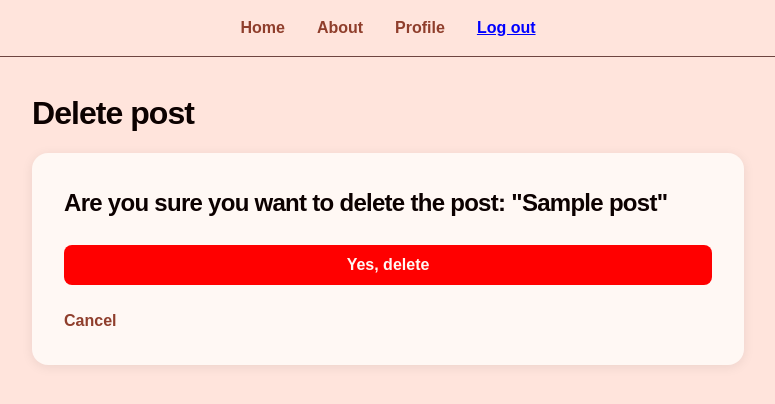
After one commit to valentin-mourtialon/learning_lab_django_blog, a Django app: page /post/1/delete in a window 1280 px wide. The commit adds this page. Shown: the top 404 px of the page, without its empty margins (252-1027 px from the left). Run offline with Django 5.2, Linux system fonts and the light colour scheme; a user stored in the database is signed in; tables that the repository leaves empty hold one stand-in row (values such as "Sample post"); some web fonts are replaced.

Commit message:
Part 10 done: Post CRUD + Profile updates

```diff
--- a/project/blog/models.py
+++ b/project/blog/models.py
@@ -1,6 +1,7 @@
 from django.db import models
 from django.utils import timezone
 from django.contrib.auth.models import User
+from django.urls import reverse
 
 
 class Post(models.Model):
@@ -14,3 +15,6 @@ class Post(models.Model):
 
     def __str__(self):
         return self.title
+
+    def get_absolute_url(self):
+        return reverse("post-detail", kwargs={"pk": self.pk})
--- a/project/blog/static/blog/style.css
+++ b/project/blog/static/blog/style.css
@@ -5,9 +5,16 @@
   --pamplemousse-200: #ffa296;
   --pamplemousse-300: #ff542e;
   --pamplemousse-350: #8f3e2c;
-  --pamplemousse-400: #6f413c;
+  --pamplemousse-400: #6e4541;
   --pamplemousse-500: #0c0100;
   --pamplemousse-shadow: rgba(12, 1, 0, 0.08);
+}
+
+header {
+  background-color: var(--pamplemousse-100);
+  position: sticky;
+  top: 0px;
+  /* background: gradient(crimson, skyblue); */
 }
 
 body {
@@ -86,8 +93,7 @@ nav {
   justify-content: center;
   border-bottom: 1px solid var(--pamplemousse-400);
   /* background-color: var(--slate-100); */
-  padding-top: 1rem;
-  padding-bottom: 1rem;
+  padding: 1rem;
 }
 
 nav > ul {
@@ -205,6 +218,19 @@ form > button[type="submit"]:hover {
   color: var(--pamplemousse-50);
 }
 
+form > button[type="submit"].danger {
+  height: 2.5rem;
+  border-style: none;
+  border-radius: 0.5rem;
+  background-color: red;
+  color: var(--pamplemousse-50);
+  font-weight: 600;
+}
+form > button[type="submit"].danger:hover {
+  background-color: darkred;
+  color: var(--pamplemousse-50);
+}
+
 .helptext {
   color: var(--pamplemousse-400);
   font-size: 0.875rem;
--- /dev/null
+++ b/project/blog/templates/blog/post_confirm_delete.html
@@ -0,0 +1,13 @@
+{% extends "blog/base.html" %} {% block content %}
+<div class="register-form-page-row">
+  <div class="register-form-elements-col">
+    <h1>Delete post</h1>
+    <form method="POST">
+      {% csrf_token %}
+      <h2>Are you sure you want to delete the post: "{{ object.title }}"</h2>
+      <button type="submit" class="danger">Yes, delete</button>
+      <a href="{% url 'post-detail' object.id %}">Cancel</a>
+    </form>
+  </div>
+</div>
+{% endblock %}
--- a/project/blog/urls.py
+++ b/project/blog/urls.py
@@ -1,7 +1,20 @@
 from django.urls import path
+from .views import (
+    PostListView,
+    PostDetailView,
+    PostCreateView,
+    PostUpdateView,
+    PostDeleteView,
+)
 from . import views
 
 urlpatterns = [
-    path("", views.home, name="blog-home"),
+    path(
+        "", PostListView.as_view(), name="blog-home"
+    ),  # By default: looking for the template /<app>/<model>_<viewtype>.html
+    path("post/<int:pk>/", PostDetailView.as_view(), name="post-detail"),
+    path("post/new/", PostCreateView.as_view(), name="post-create"),
+    path("post/<int:pk>/update", PostUpdateView.as_view(), name="post-update"),
+    path("post/<int:pk>/delete", PostDeleteView.as_view(), name="post-delete"),
     path("about/", views.about, name="blog-about"),
 ]
--- a/project/blog/views.py
+++ b/project/blog/views.py
@@ -1,4 +1,12 @@
 from django.shortcuts import render
+from django.contrib.auth.mixins import LoginRequiredMixin, UserPassesTestMixin
+from django.views.generic import (
+    ListView,
+    DetailView,
+    CreateView,
+    UpdateView,
+    DeleteView,
+)
 from .models import Post
 
 
@@ -9,5 +17,60 @@ def home(request):
     return render(request, "blog/home.html", context)
 
 
+class PostListView(ListView):
+    model = Post
+    template_name = "blog/home.html"
+    # By default, the list view wants to loop over the variable "object_list"
+    # But we can change that behavior with:
+    context_object_name = "posts"
+    ordering = ["-date_posted"]  # The minus sign = Newest (top) to Oldest (bottom)
+
+
+class PostDetailView(DetailView):
+    # Template = /blog/post_detail.html
+    model = Post
+
+
+class PostCreateView(LoginRequiredMixin, CreateView):
+    # Beware "_form" !
+    # Template = /blog/post_form.html
+    model = Post
+    fields = ["title", "content"]
+
+    def form_valid(self, form):
+        form.instance.author = self.request.user  # The current logged in user
+        return super().form_valid(form)
+
+
+# The inheritance order is important !
+class PostUpdateView(LoginRequiredMixin, UserPassesTestMixin, UpdateView):
+    # Beware "_form" !
+    # Template = /blog/post_form.html
+    model = Post
+    fields = ["title", "content"]
+
+    def form_valid(self, form):
+        form.instance.author = self.request.user  # The current logged in user
+        return super().form_valid(form)
+
+    def test_func(self):
+        post = self.get_object()
+        if self.request.user == post.author:  # type: ignore
+            return True
+        return False
+
+
+class PostDeleteView(LoginRequiredMixin, UserPassesTestMixin, DeleteView):
+    # Template = /blog/post_detail.html
+    model = Post
+    success_url = "/"
+
+    def test_func(self):
+        post = self.get_object()
+        if self.request.user == post.author:  # type: ignore
+            return True
+        return False
+
+
 def about(request):
     return render(request, "blog/about.html", {"title": "About"})
--- a/project/users/templates/users/profile.html
+++ b/project/users/templates/users/profile.html
@@ -7,5 +7,10 @@
   />
   <h2>{{ user.username }}</h2>
   <p>{{ user.email }}</p>
+  <h2>Profile Infos</h2>
+  <form method="POST" enctype="multipart/form-data">
+    {% csrf_token %} {{ u_form.as_p }} {{ p_form.as_p }}
+    <button type="submit">Update</button>
+  </form>
 </div>
 {% endblock %}
```
Also changed, not shown: other parts of project/blog/static/blog/style.css (+40 -5 lines), project/blog/templates/blog/home.html (+17 -6 lines), project/blog/templates/blog/post_detail.html (added, +33 -0 lines), project/blog/templates/blog/post_form.html (added, +11 -0 lines), project/users/forms.py (+15 -0 lines), project/users/models.py (+10 -0 lines), project/users/views.py (+21 -2 lines).
